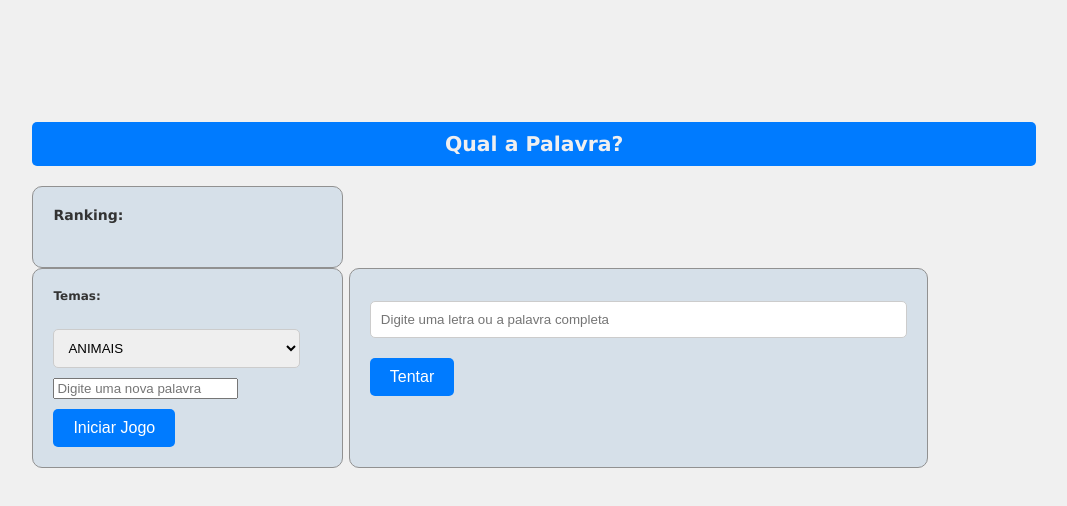
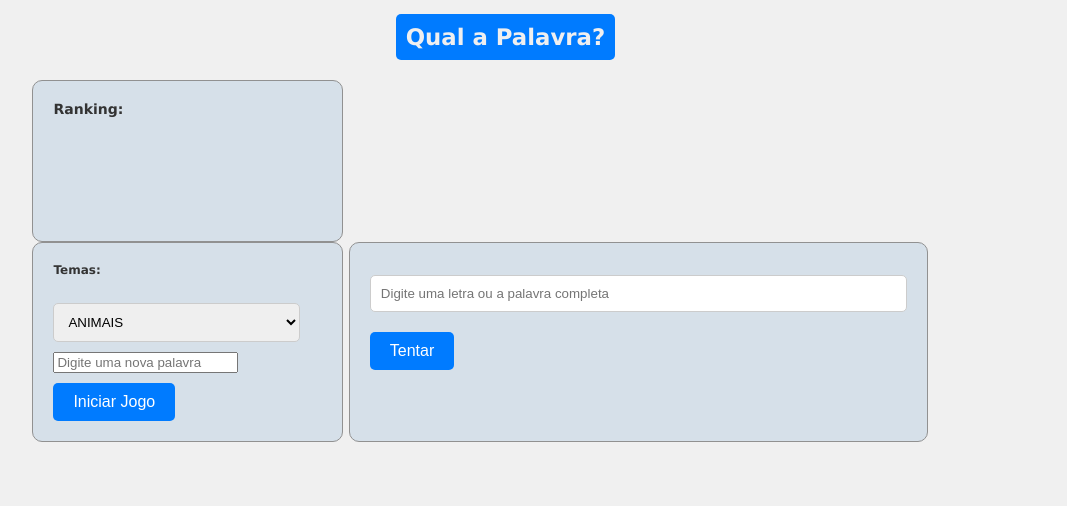
Before and after one commit to Roldribeiro/Find-Words, a plain HTML site: page index.html in a window 1280 px wide. Shown: the top 506 px of the page, without its empty margins (102-1169 px from the left). Drawn offline with Linux system fonts and the light colour scheme.

Commit message:
Commit
Ajustes no css.

```diff
--- a/styles.css
+++ b/styles.css
@@ -18,6 +18,7 @@ body {
     max-width: 1200px;
     max-height: 600px;
     padding-right: 9%;
+
 
 }
 
@@ -41,10 +42,14 @@ body {
 }
 
 header {
-    margin-top: -25%;
-    width: 112%;
+    margin-top: -40%;
+    width: max-content;
     text-align: center;
     margin-bottom: 20px;
+    margin-left: auto;
+    margin-right: auto;
+    padding-left: 50px;
+
 
 
 
@@ -53,20 +58,13 @@ header {
 
 header h1 {
 
-    font-size: 1.7em;
-    padding-top: 1%;
-    padding-bottom: 1%;
-
+    font-size: 1.9em;
+    padding: 10px;
     border: #19191a;
     border-radius: 5px;
     background-color: #007bff;
-
     color: #efeff0;
-
-
 }
-
-
 
 .content {
     display: flex;
@@ -93,6 +91,7 @@ header h1 {
 
 .side-content {
     width: 30%;
+    min-height: 120px;
 }
 
 .side-content h3 {
@@ -174,6 +173,7 @@ ul li {
     height: 100%;
     overflow: auto;
     background-color: rgba(0, 0, 0, 0.4);
+    margin-top: -10%;
 }
 
 .popup-content {
```
